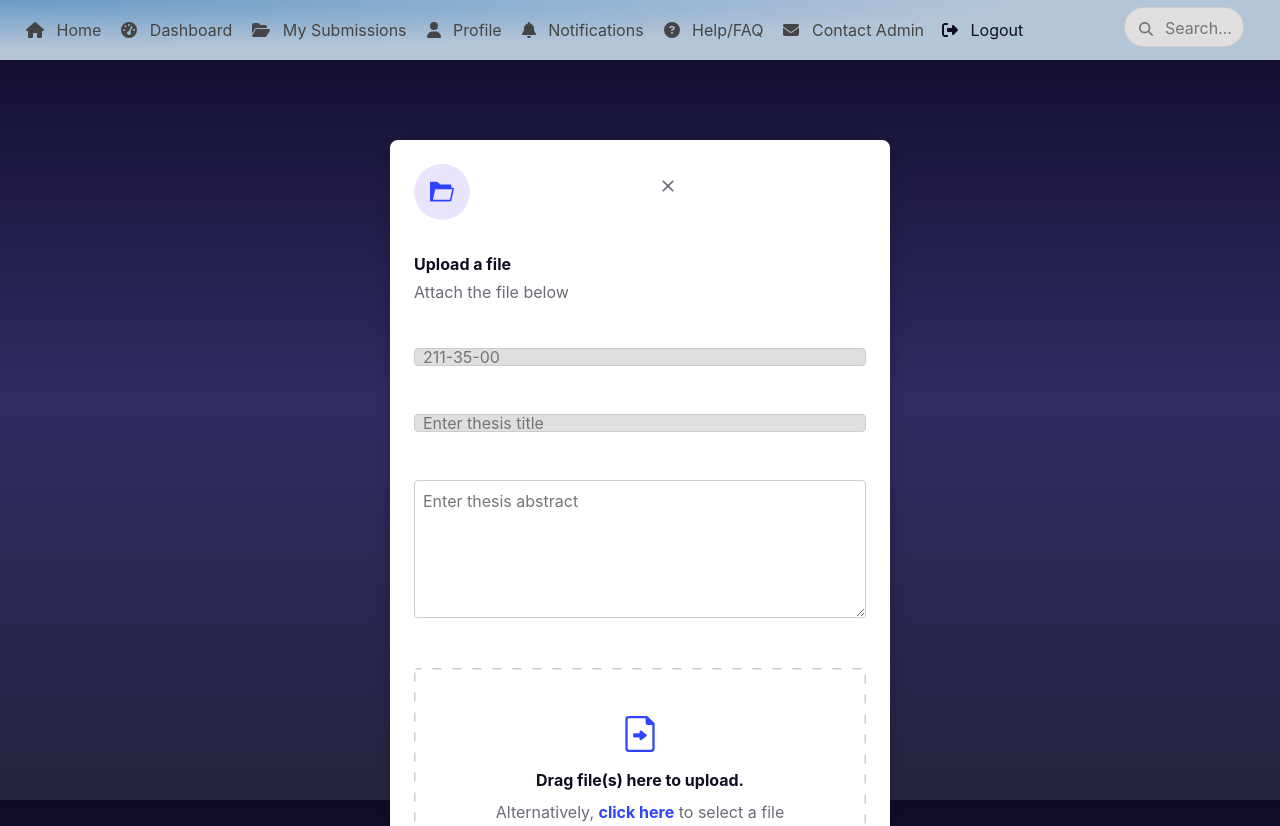
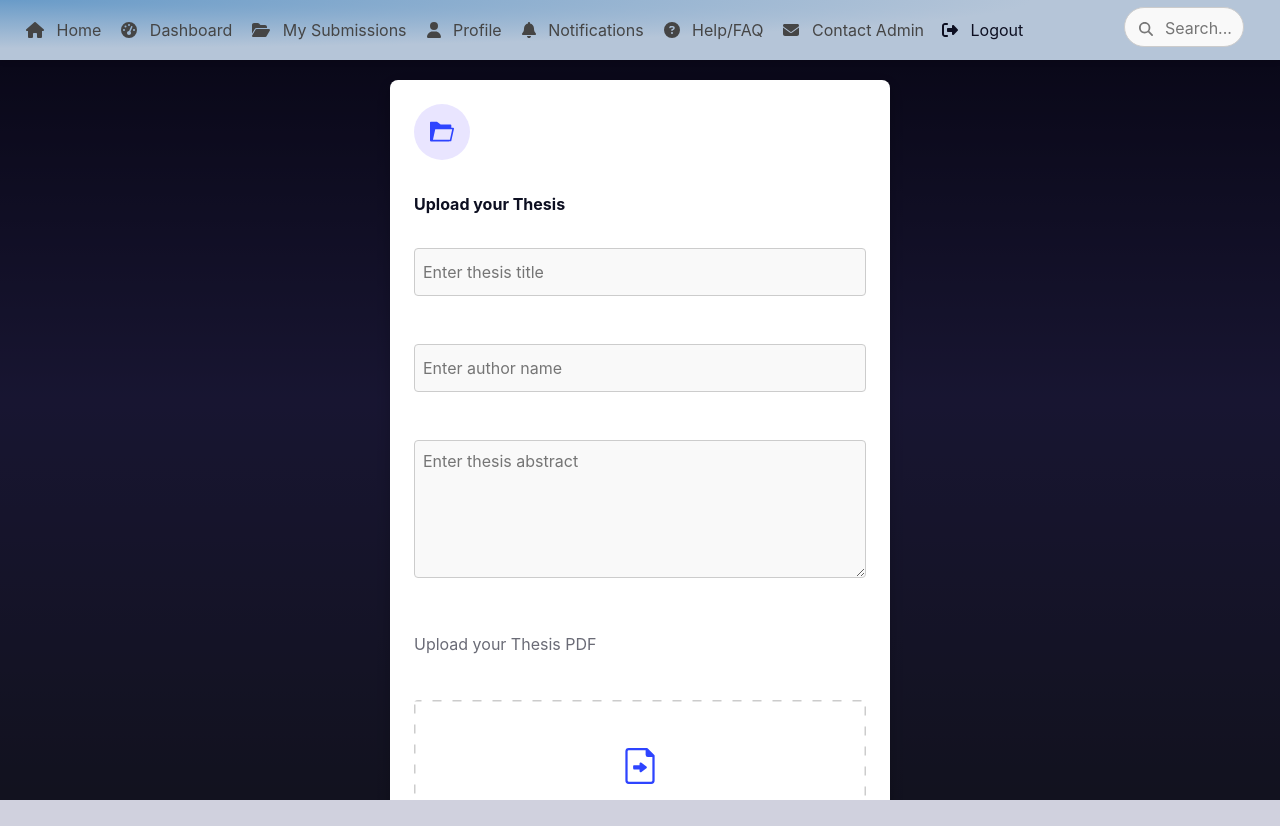
Before and after one commit to SiyamBhuiya/Thesis_Portal, a React (Create React App) app in the folder frontend/: page /submit in a window 1280 px wide. Shown: the top 826 px of the page. After the commit the page ends 800 px from the top, so only its background shows below. Built offline with nearby package versions, Linux system fonts and the light colour scheme.

Commit message:
updated submitThesis page

```diff
--- a/frontend/src/pages/MySubmissions.jsx
+++ b/frontend/src/pages/MySubmissions.jsx
@@ -3,7 +3,7 @@ import axios from 'axios';
 
 const MySubmissions = () => {
   const [submissions, setSubmissions] = useState([]);
-  const studentID = localStorage.getItem('studentID'); // Or get from context
+  const studentID = localStorage.getItem('studentID');
 
   useEffect(() => {
     const fetchSubmissions = async () => {
--- a/frontend/src/pages/SubmitThesis.jsx
+++ b/frontend/src/pages/SubmitThesis.jsx
@@ -1,32 +1,29 @@
-import React, { useState } from 'react';
-import '../styles/submitThesis.css';
+import React, { useState } from "react";
+import "../styles/submitThesis.css";
 
 const SubmitThesis = () => {
   const [formData, setFormData] = useState({
-    studentID: '',
-    thesisTitle: '',
-    thesisAbstract: '',
+    thesisTitle: "",
+    thesisAbstract: "",
+    authorName: "",
   });
   const [thesisFile, setThesisFile] = useState(null);
   const [errors, setErrors] = useState({});
-  const [message, setMessage] = useState('');
+  const [message, setMessage] = useState("");
+
+  const studentID = localStorage.getItem("studentID"); // Assuming studentID is stored in localStorage
 
   const validate = () => {
     const newErrors = {};
-    //const idRegex = /^[0-9]{3}-[0-9]{2}-[0-9]{2}$/;
-    const idRegex = /^[0-9]+-?[0-9]*$/;
 
-    if (!idRegex.test(formData.studentID)) {
-      newErrors.studentID = 'Student ID must be in format 211-35-00';
-    }
     if (!formData.thesisTitle.trim()) {
-      newErrors.thesisTitle = 'Thesis title is required';
+      newErrors.thesisTitle = "Thesis title is required";
     }
     if (!formData.thesisAbstract.trim()) {
-      newErrors.thesisAbstract = 'Thesis abstract is required';
+      newErrors.thesisAbstract = "Thesis abstract is required";
     }
     if (!thesisFile) {
-      newErrors.thesisFile = 'Thesis file is required';
+      newErrors.thesisFile = "Thesis file is required";
     }
 
     setErrors(newErrors);
@@ -34,7 +31,7 @@ const SubmitThesis = () => {
   };
 
   const handleChange = (e) => {
-    setFormData(prev => ({
+    setFormData((prev) => ({
       ...prev,
       [e.target.name]: e.target.value,
     }));
@@ -49,61 +46,55 @@ const SubmitThesis = () => {
     if (!validate()) return;
 
     const data = new FormData();
-    data.append('studentID', formData.studentID);
-    data.append('thesisTitle', formData.thesisTitle);
-    data.append('thesisAbstract', formData.thesisAbstract);
-    data.append('thesisFile', thesisFile);
+    data.append("studentID", studentID);
+    data.append("thesisTitle", formData.thesisTitle);
+    data.append("thesisAbstract", formData.thesisAbstract);
+    data.append("authorName", formData.authorName);
+    data.append("thesisFile", thesisFile);
 
     try {
-      await fetch('http://localhost:5000/api/submit-thesis', {
-        method: 'POST',
+      await fetch("http://localhost:5000/api/submit-thesis", {
+        method: "POST",
         body: data,
       });
-      setMessage('Thesis submitted successfully!');
-      setFormData({ studentID: '', thesisTitle: '', thesisAbstract: '' });
+      setMessage("Thesis submitted successfully!");
+      setFormData({ thesisTitle: "", thesisAbstract: "", authorName: "" });
       setThesisFile(null);
       setErrors({});
     } catch (err) {
-      setMessage('Submission failed. Try again later.');
+      setMessage("Submission failed. Try again later.");
     }
   };
 
   return (
+    <div class="modal-overlay">
     <div className="modal">
       <div className="modal-header">
         <div className="modal-logo">
           <span className="logo-circle">
             {/* Folder SVG */}
-          <svg xmlns="http://www.w3.org/2000/svg" width="512" height="419.116" viewBox="0 0 512 419.116">
+            <svg
+              xmlns="http://www.w3.org/2000/svg"
+              width="512"
+              height="419.116"
+              viewBox="0 0 512 419.116"
+            >
               <g>
-              <path d="M16.991,419.116A16.989,16.989,0,0,1,0,402.125V16.991A16.989,16.989,0,0,1,16.991,0H146.124a17,17,0,0,1,10.342,3.513L227.217,57.77H437.805A16.989,16.989,0,0,1,454.8,74.761v53.244h40.213A16.992,16.992,0,0,1,511.6,148.657L454.966,405.222a17,17,0,0,1-16.6,13.332H410.053v.562ZM63.06,384.573H424.722L473.86,161.988H112.2Z" fill="var(--c-action-primary)" />
+                <path
+                  d="M16.991,419.116A16.989,16.989,0,0,1,0,402.125V16.991A16.989,16.989,0,0,1,16.991,0H146.124a17,17,0,0,1,10.342,3.513L227.217,57.77H437.805A16.989,16.989,0,0,1,454.8,74.761v53.244h40.213A16.992,16.992,0,0,1,511.6,148.657L454.966,405.222a17,17,0,0,1-16.6,13.332H410.053v.562ZM63.06,384.573H424.722L473.86,161.988H112.2Z"
+                  fill="var(--c-action-primary)"
+                />
               </g>
             </svg>
           </span>
         </div>
-      <button className="btn-close" onClick={() => { /* optionally handle modal close */ }}>
-        <svg xmlns="http://www.w3.org/2000/svg" width="24" height="24" viewBox="0 0 24 24">
-          <path fill="none" d="M0 0h24v24H0V0z" />
-          <path d="M19 6.41L17.59 5 12 10.59 6.41 5 5 6.41 10.59 12 5 17.59 6.41 19 12 13.41 17.59 19 19 17.59 13.41 12 19 6.41z" fill="var(--c-text-secondary)" />
-        </svg>
-      </button>
       </div>
 
       <div className="modal-body">
-      <h2 className="modal-title">Upload a file</h2>
-      <p className="modal-description">Attach the file below</p>
+        <h2 className="modal-title">Upload your Thesis</h2>
 
         <form onSubmit={handleSubmit} encType="multipart/form-data">
-        <label>Student ID</label>
-        <input
-          type="text"
-          name="studentID"
-          value={formData.studentID}
-          onChange={handleChange}
-          placeholder="211-35-00"
-        />
-        {errors.studentID && <p className="error">{errors.studentID}</p>}
-
+          <div className="title-field">
             <label>Thesis Title</label>
             <input
               type="text"
@@ -112,7 +103,21 @@ return (
               onChange={handleChange}
               placeholder="Enter thesis title"
             />
-        {errors.thesisTitle && <p className="error">{errors.thesisTitle}</p>}
+            {errors.thesisTitle && (
+              <p className="error">{errors.thesisTitle}</p>
+            )}
+          </div>
+
+          <div className="author-field">
+            <label>Author Name (Optional)</label>
+            <input
+              type="text"
+              name="authorName"
+              value={formData.authorName}
+              onChange={handleChange}
+              placeholder="Enter author name"
+            />
+          </div>
 
           <label>Thesis Abstract</label>
           <textarea
@@ -122,32 +127,55 @@ return (
             placeholder="Enter thesis abstract"
             rows="5"
           ></textarea>
-        {errors.thesisAbstract && <p className="error">{errors.thesisAbstract}</p>}
+          {errors.thesisAbstract && (
+            <p className="error">{errors.thesisAbstract}</p>
+          )}
+
+          <p className="upload-thesis-pdf">Upload your Thesis PDF</p>
 
           <label>Upload Thesis File</label>
           <label className="upload-area">
             <span className="upload-area-icon">
               {/* Upload SVG */}
-            <svg xmlns="http://www.w3.org/2000/svg" width="40" height="40" viewBox="0 0 340.531 419.116">
+              <svg
+                xmlns="http://www.w3.org/2000/svg"
+                width="40"
+                height="40"
+                viewBox="0 0 340.531 419.116"
+              >
                 <g>
-                <path d="M-2904.708-8.885A39.292,39.292,0,0,1-2944-48.177V-388.708A39.292,39.292,0,0,1-2904.708-428h209.558a13.1,13.1,0,0,1,9.3,3.8l78.584,78.584a13.1,13.1,0,0,1,3.8,9.3V-48.177a39.292,39.292,0,0,1-39.292,39.292Zm-13.1-379.823V-48.177a13.1,13.1,0,0,0,13.1,13.1h261.947a13.1,13.1,0,0,0,13.1-13.1V-323.221h-52.39a26.2,26.2,0,0,1-26.194-26.195v-52.39h-196.46A13.1,13.1,0,0,0-2917.805-388.708Zm146.5,241.621a14.269,14.269,0,0,1-7.883-12.758v-19.113h-68.841c-7.869,0-7.87-47.619,0-47.619h68.842v-18.8a14.271,14.271,0,0,1,7.882-12.758,14.239,14.239,0,0,1,14.925,1.354l57.019,42.764c.242.185.328.485.555.671a13.9,13.9,0,0,1,2.751,3.292,14.57,14.57,0,0,1,.984,1.454,14.114,14.114,0,0,1,1.411,5.987,14.006,14.006,0,0,1-1.411,5.973,14.653,14.653,0,0,1-.984,1.468,13.9,13.9,0,0,1-2.751,3.293c-.228.2-.313.485-.555.671l-57.019,42.764a14.26,14.26,0,0,1-8.558,2.847A14.326,14.326,0,0,1-2771.3-147.087Z" transform="translate(2944 428)" fill="var(--c-action-primary)" />
+                  <path
+                    d="M-2904.708-8.885A39.292,39.292,0,0,1,-2944-48.177V-388.708A39.292,39.292,0,0,1,-2904.708-428h209.558a13.1,13.1,0,0,1,9.3,3.8l78.584,78.584a13.1,13.1,0,0,1,3.8,9.3V-48.177a39.292,39.292,0,0,1-39.292,39.292Zm-13.1-379.823V-48.177a13.1,13.1,0,0,0,13.1,13.1h261.947a13.1,13.1,0,0,0,13.1-13.1V-323.221h-52.39a26.2,26.2,0,0,1-26.194-26.195v-52.39h-196.46A13.1,13.1,0,0,0,-2917.805-388.708Zm146.5,241.621a14.269,14.269,0,0,1-7.883-12.758v-19.113h-68.841c-7.869,0-7.87-47.619,0-47.619h68.842v-18.8a14.271,14.271,0,0,1,7.882-12.758,14.239,14.239,0,0,1,14.925,1.354l57.019,42.764c.242.185.328.485.555.671a13.9,13.9,0,0,1,2.751,3.292,14.57,14.57,0,0,1,.984,1.454,14.114,14.114,0,0,1,1.411,5.987,14.006,14.006,0,0,1-1.411,5.973,14.653,14.653,0,0,1-.984,1.468,13.9,13.9,0,0,1-2.751,3.293c-.228.2-.313.485-.555.671l-57.019,42.764a14.26,14.26,0,0,1-8.558,2.847A14.326,14.326,0,0,1,-2771.3-147.087Z"
+                    transform="translate(2944 428)"
+                    fill="var(--c-action-primary)"
+                  />
                 </g>
               </svg>
             </span>
-          <input type="file" onChange={handleFileChange} accept=".pdf,.doc,.docx" hidden />
-          <span className="upload-area-title">Drag file(s) here to upload.</span>
-          <span className="upload-area-description">Alternatively, <strong>click here</strong> to select a file</span>
+            <input
+              type="file"
+              onChange={handleFileChange}
+              accept=".pdf,.doc,.docx"
+              hidden
+            />
+            <span className="upload-area-title">
+              Drag file(s) here to upload.
+            </span>
+            <span className="upload-area-description">
+              Alternatively, <strong>click here</strong> to select a file
+            </span>
           </label>
  {errors.thesisFile && <p className="error">{errors.thesisFile}</p>}
 
  <div className="modal-footer">
-          <button type="button" className="btn-secondary">Cancel</button>
+ <button type="button" className="btn-secondary" style={{ color: 'black' }}>Cancel</button>
  <button type="submit" className="btn-primary">Upload File</button>
  </div>
  </form>
  {message && <p className="status-msg">{message}</p>}
  </div>
  </div>
+ </div>
  );
 };
 
--- a/frontend/src/styles/submitThesis.css
+++ b/frontend/src/styles/submitThesis.css
@@ -45,26 +45,64 @@ body {
 
 /* Form elements */
 input, button, select, textarea {
-  font: inherit;
-  width: 100%;
-  margin-top: 0.25rem;
-  padding: 0.5rem;
-  border: 1px solid #ccc;
-  border-radius: .25rem;
+ font: inherit;
+ width:100%;
+ margin-top:0.25rem;
+ padding:0.5rem;
+ border:1px solid #ccc;
+ border-radius: .25rem;
 }
 
+input[type="text"], textarea {
+ background-color: #f9f9f9;
+}
+input[type="text"]:focus, textarea:focus {
+ background-color: #fff;
+}
 textarea {
   resize: vertical;
 }
 
+/* Author name and Thesis Title field */
+.author-field, .title-field {
+ margin-bottom: 1rem;
+}
+
+.author-field label, .title-field label {
+ font-weight: 500;
+ margin-bottom: 0.25rem;
+ display: block;
+}
+
+.author-field input, .title-field input {
+ padding: 0.5rem;
+ border: 1px solid #ccc;
+ border-radius: 0.25rem;
+ width: 100%;
+ height: 3rem;
+}
 /* Modal */
 .modal {
+  position: relative; /* Changed from fixed to relative */
   width: 90%;
   max-width: 500px;
-  margin: 10vh auto;
+  margin: 5vh auto; /* vertical spacing */
   background-color: #fff;
-  border-radius: .5rem;
-  box-shadow: 0 5px 15px rgba(0, 0, 0, .2);
+  border-radius: 0.5rem;
+  box-shadow: 0 5px 15px rgba(0, 0, 0, 0.2);
+}
+.modal-overlay {
+  position: fixed;
+  inset: 0;
+  background: rgba(0, 0, 0, 0.5);
+  overflow-y: auto;
+  z-index: 1000;
+
+  /* Use flex to center the modal horizontally */
+  display: flex;
+  justify-content: center;
+  align-items: flex-start; /* Align modal to top */
+  padding: 5vh 1rem; /* Add spacing above modal */
 }
 
 /* Modal header */
@@ -116,11 +154,6 @@ textarea {
 .modal-title {
   font-weight: 700;
   margin-bottom: 0.25rem;
-}
-
-.modal-description {
-  color: var(--c-text-secondary);
-  margin-bottom: 1rem;
 }
 
 /* Upload area */
@@ -184,6 +217,7 @@ textarea {
   display: flex;
   justify-content: flex-end;
   gap: 0.75rem;
+  margin-top:auto;
 }
 
 .btn-secondary,
@@ -227,3 +261,7 @@ textarea {
   color: var(--c-text-primary);
   border-radius: .25rem;
 }
+.upload-thesis-pdf {
+  color: var(--c-text-secondary);
+  margin-top: 3rem;
+}
```
Lines whose indentation alone changed are shown as unchanged.
